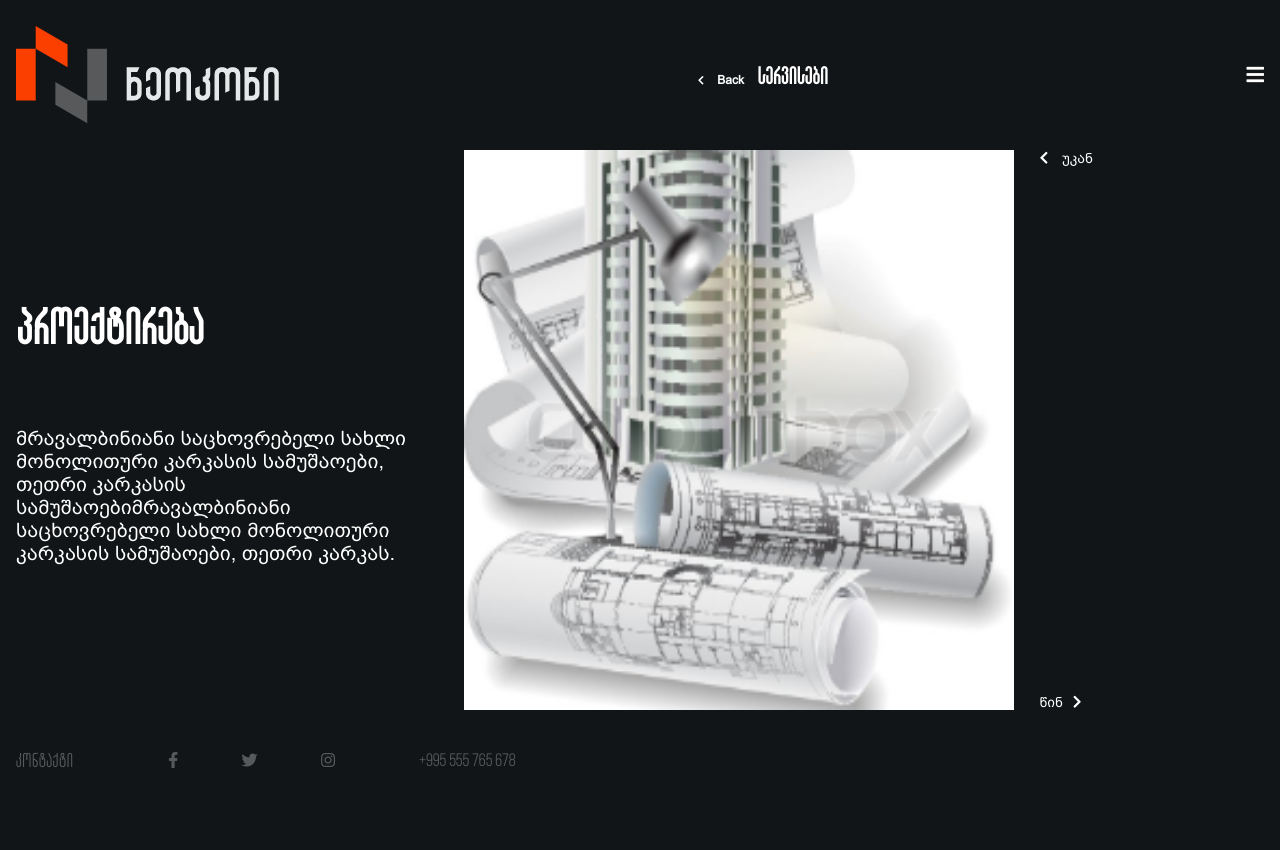
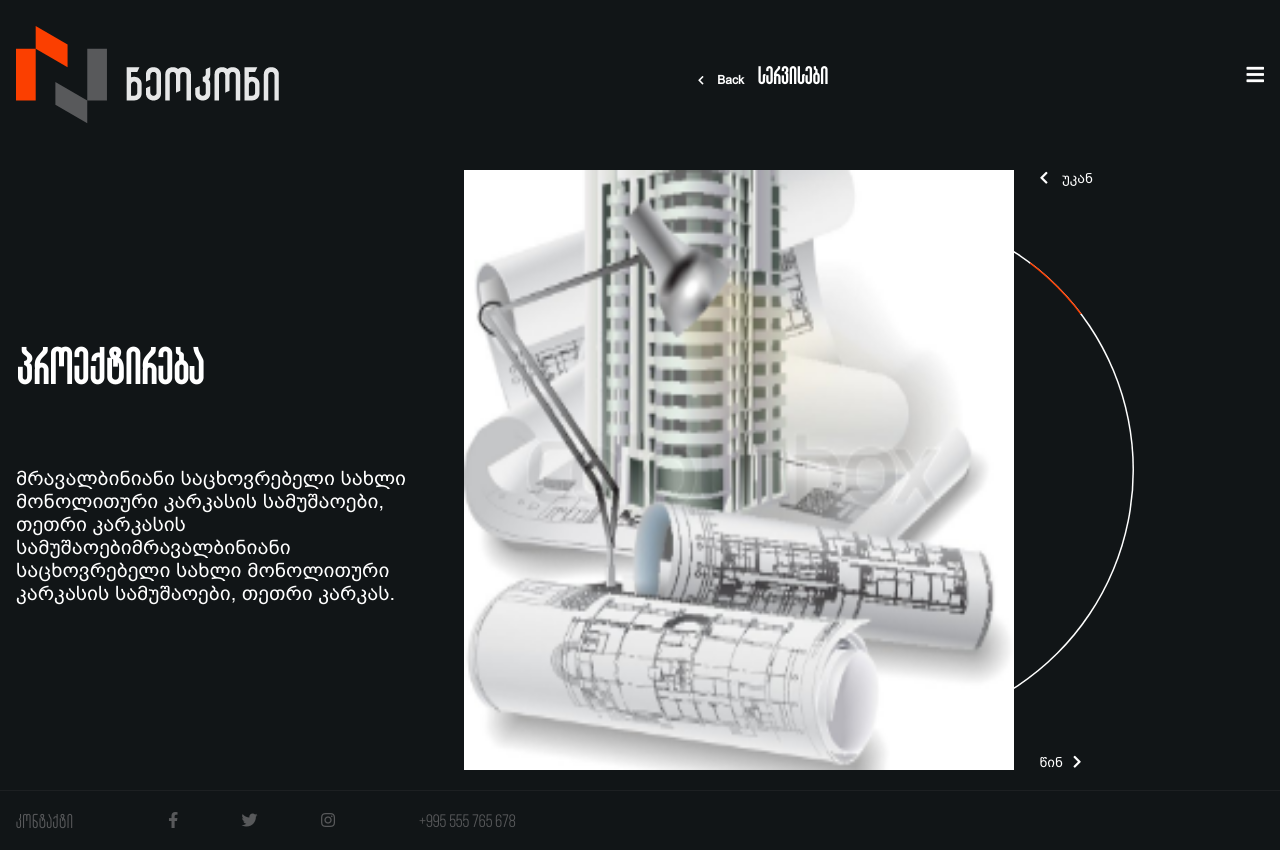
Before and after one commit to tokazato/Neocon, a plain HTML site: page inservice-designing.html in a window 1280 px wide. Before the commit the page ends 800 px from the top, so only its background shows below. Drawn offline with nearby package versions, Linux system fonts and the light colour scheme.

Commit message:
DAY 4
DAY 4

```diff
--- a/assets/css/style.scss
+++ b/assets/css/style.scss
@@ -243,18 +243,11 @@ nav {
     max-width: 1552px !important;
     margin: 0 auto !important;
     width: 90%;
-    // bottom: 300px;
     position: absolute;
     @include responsive(900px){
-        bottom: 33px;
+        top: 104%;
         left: 360px;
-        // width: 35%;
-        // display: none
         width: calc(100% - 500px);
-    }
-    @include responsive(1200px){
-        // width: 50%;
-
     }
 }
 .swiper-scrollbar-drag {
@@ -475,18 +468,21 @@ nav {
       }
 
 }
+.main-page-footer {
+    position: static;
+}
 footer {
     height: 60px;
     border-top: 1px solid #1D2022;
     @include responsive(900px){
-        border-top: initial;
-        position: absolute;
-        bottom: 10px;
-        left: 0;
-        right: 0;
-        width: 100%;
-        max-width: 1552px;
-        margin: 0 auto;
+        // border-top: initial;
+        // position: absolute;
+        // bottom: 10px;
+        // left: 0;
+        // right: 0;
+        // width: 100%;
+        // max-width: 1552px;
+        // margin: 0 auto;
     }
 }
 .footerContent {
@@ -1070,7 +1066,7 @@ footer i {
             transition: 0.3s ease;
         }
     }
-    a.active {
+    a.active-link {
         color: $color-orange;
     }
 }
@@ -1080,13 +1076,12 @@ footer i {
 
 // inservices
 .inservice-box {
-    padding: 0 16px;
-    height: 60vh;
-    display: flex;
-    width: 100%;
-    // min-height: calc(100vh - 150px);
+    padding: 20px 16px;
+    display: flex;
+    width: 100%;
+    min-height: calc(100vh - 210px);
     @include responsive(1100px){
-        height: 70vh;
+        // height: 700px;
     }
 }
 .inservice-swiper-slide {
@@ -1095,8 +1090,14 @@ footer i {
     justify-content: space-between;
 }
 .inservice-slider-box {
-    height: 100%;
+    height: 500px;
     width: 80%;
+    @include responsive(1100px){
+        height: 600px;
+    }
+    @include responsive(1300px){
+        height: 750px;
+    }
 }
 .inservice-img-text {
     color: #fff;
@@ -1113,6 +1114,7 @@ footer i {
 .inservices-img-box {
 
     height: 100%;
+    width: 400px;
     object-fit: cover;
     @include responsive(1100px){
         width: 550px;
@@ -1126,12 +1128,19 @@ footer i {
     height: 100%;
 }
 .inservice-swiper-arrow-buttons-box {
-    height: 100%;
+    height: 500px;
     width: 60px;
     display: flex;
     flex-direction: column;
     justify-content: space-between;
     margin-left: 25px;
+    position: relative;
+    @include responsive(1100px){
+        height: 600px;
+    }
+    @include responsive(1300px){
+        height: 750px;
+    }
 }
 .inservice-swiper-arrow-buttons-prev, .inservice-swiper-arrow-buttons-next {
     color: #fff;
@@ -1139,6 +1148,48 @@ footer i {
     font-family: arial2010;
     outline: none;
     cursor: pointer;
+}
+.main-circle {
+    height: 420px;
+    width: 420px;
+    background: white;
+    position: absolute;
+    top: 50%;
+    transform: translateY(-50%) rotate(0deg);
+    transition: 0.3s ease;
+    left: -330px;
+    border-radius: 50%;
+    overflow: hidden;
+    @include responsive(1100px){
+        height: 520px;
+        width: 520px;
+        left: -425px;
+    }
+    @include responsive(1300px){
+        height: 650px;
+        width: 650px;
+        left: -525px;
+    }
+}
+.main-circle-center {
+    width: calc(100% - 3px);
+    height: calc(100% - 3px);
+    background: $color-black;
+    position: absolute;
+    top: 50%;
+    left: 50%;
+    transform: translate(-50%, -50%);
+    border-radius: 50%;
+    z-index: 9;
+}
+.main-circle-orange {
+    width: 20%;
+    height: calc(100% / 5);
+    background: $color-orange;
+    border-radius: 50%;
+    position: absolute;
+    right: 0;
+    transform: rotate(-180deg);
 }
 
 
--- a/assets/js/int.inservice.js
+++ b/assets/js/int.inservice.js
@@ -5,3 +5,10 @@ var swiper = new Swiper('.swiper-container', {
     },
     spaceBetween: 100,
   });
+
+
+  swiper.on('slideChange', function () {
+    let goDown = (110 / 5 * this.realIndex);
+    console.log(goDown);
+    document.getElementById('circle').style.transform = `translateY(-50%) rotate(${goDown}deg)`;
+  });
--- a/assets/js/int.managment.js
+++ b/assets/js/int.managment.js
@@ -22,3 +22,15 @@ var swiper2 = new Swiper('.swiper-container', {
       }
     },
   });
+
+
+
+
+  swiper2.on('slideChange', function () {
+    var active = document.getElementsByClassName('swiper-pagination-current')[0].innerHTML;
+    var activeItem = document.getElementById(active);
+    var activeLink = document.getElementsByClassName('active-link')[0];
+    activeLink.className = '';
+    activeItem.className = " active-link";
+    console.log( active, activeItem);
+  });
--- a/inservice-designing.html
+++ b/inservice-designing.html
@@ -177,6 +177,10 @@
                 </div>
                 <div class="inservice-swiper-arrow-buttons-box">
                     <p class="inservice-swiper-arrow-buttons-prev"><i class="fas fa-chevron-left"></i> უკან</p>
+                    <div id="circle" class="main-circle">
+                        <div class="main-circle-center"></div>
+                        <div class="main-circle-orange"></div>
+                    </div>
                     <p class="inservice-swiper-arrow-buttons-next"> წინ<i class="fas fa-chevron-right"></i></p>
                 </div>
             </div>
```
Also changed, not shown: index.html (+1 -1 lines), service-designing.html (+5 -5 lines), assets/css/style.css, 1 other file.
